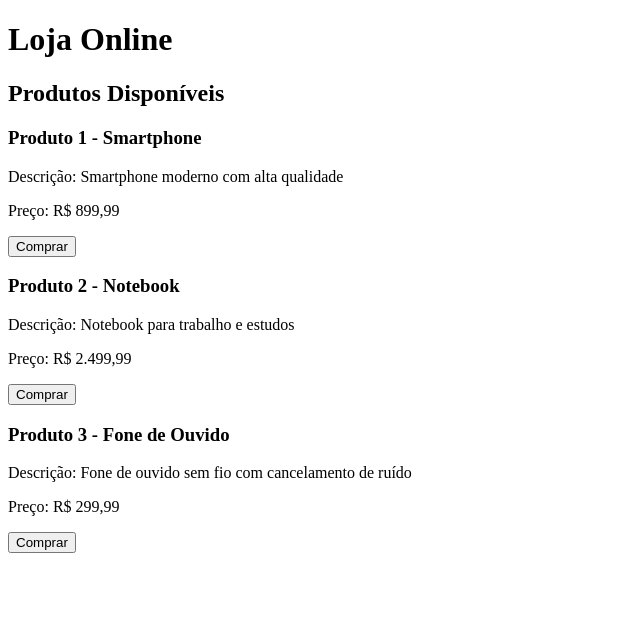
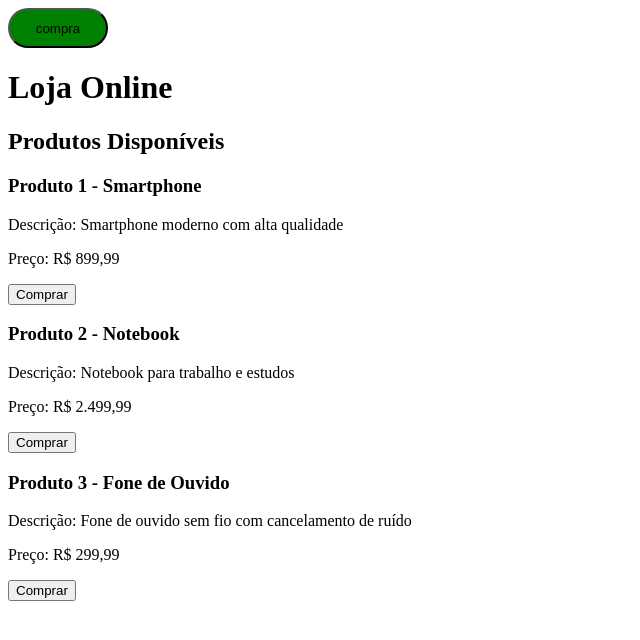
Before and after one commit to 00joaopedro/mercado-pago, a website: page public/index.html in a window 1280 px wide. Shown: the whole page, without its empty margins (0-640 px from the left). Drawn offline with Linux system fonts and the light colour scheme.

Commit message:
Update index.html

```diff
--- a/public/index.html
+++ b/public/index.html
@@ -4,8 +4,18 @@
     <meta charset="UTF-8">
     <meta name="viewport" content="width=device-width, initial-scale=1.0">
     <title>Loja Online - Home</title>
+        <style>
+        .button{
+            width: 100px;
+            height: 40px;
+            border-radius: 50px;
+            background-color: green;
+            cursor: pointer;
+        }
+    </style>
 </head>
 <body>
+            <a href="https://mpago.la/13WgDyU"><button class="button">compra</button></a>
     <h1>Loja Online</h1>
 
     <div id="produtos">
```
